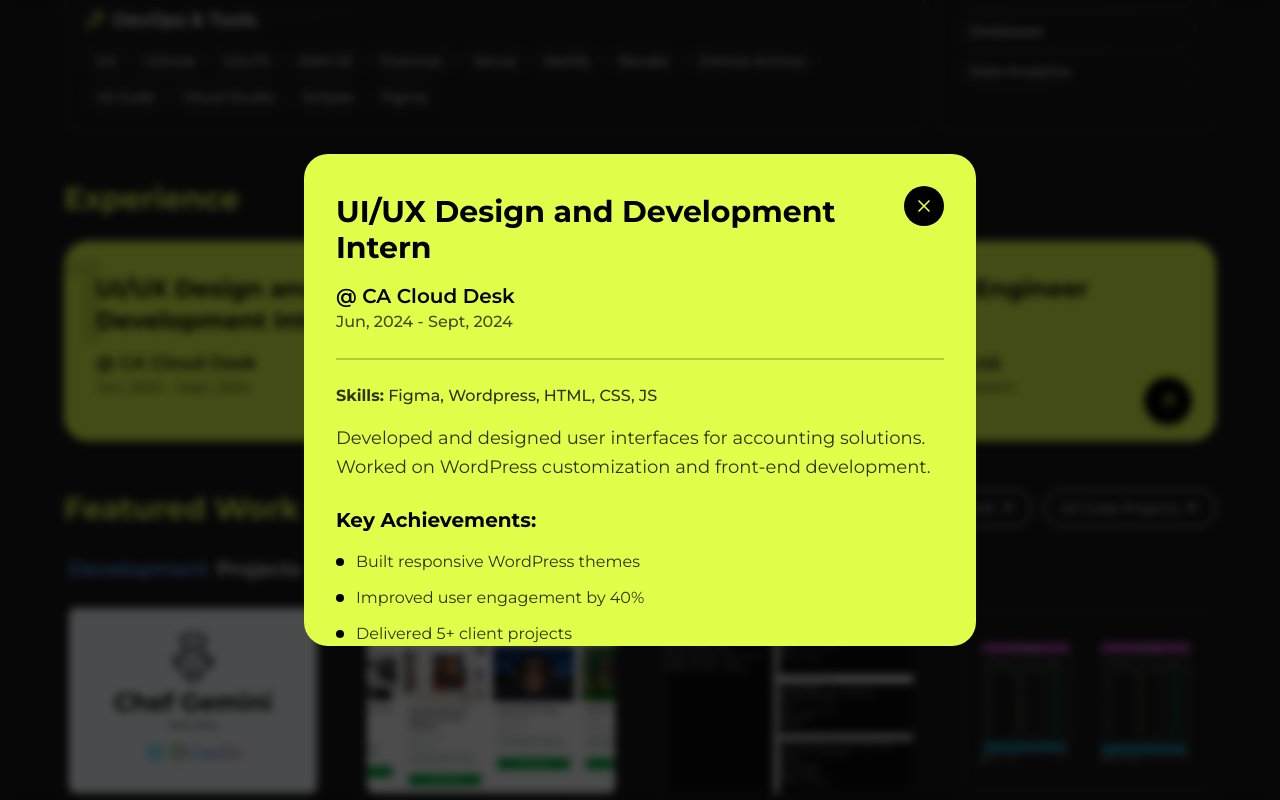
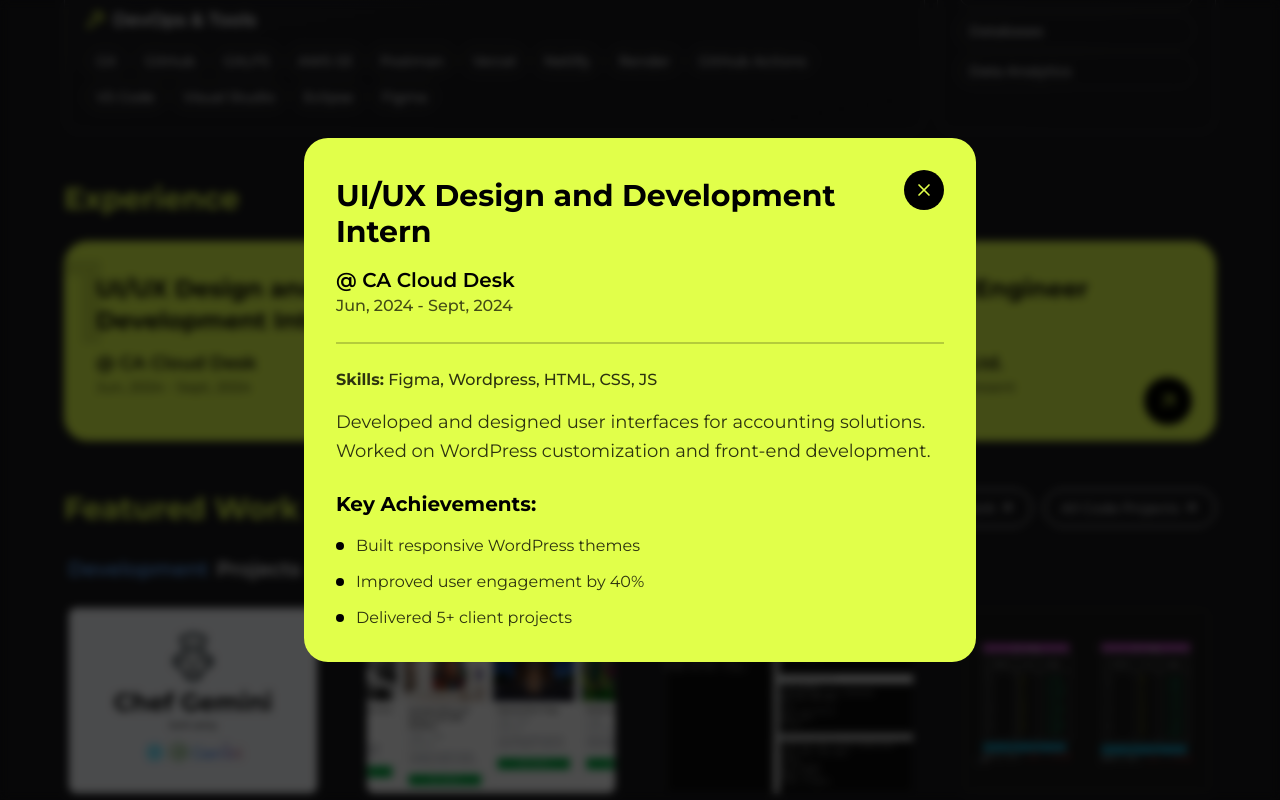
Before and after one commit to sriimalya/portfolio-malya-srivastava, a React (Vite) app in the folder bentofolio/: page / in a window 1280 px wide. Both pictures are taken after a click on the button 389 px from the left and 1188 px from the top of the page. Shown: the part 788-1588 px from the top of the page. Built offline with nearby package versions, Linux system fonts and the light colour scheme.

Commit message:
fixed padding

```diff
--- a/bentofolio/src/components/ExperienceSection.jsx
+++ b/bentofolio/src/components/ExperienceSection.jsx
@@ -117,7 +117,7 @@
         {/* Centered panel */}
         <div className="fixed inset-0 flex items-center justify-center p-4">
           {selectedExperience && (
-            <DialogPanel className="bg-[#E1FF4A] rounded-3xl px-8 max-w-2xl w-full max-h-[80vh] overflow-y-auto scrollbar-hide relative">
+            <DialogPanel className="bg-[#E1FF4A] rounded-3xl px-8 pb-8 max-w-2xl w-full max-h-[80vh] overflow-y-auto scrollbar-hide relative">
               {/* Close Button */}
               <button
                 onClick={handleClose}
```
